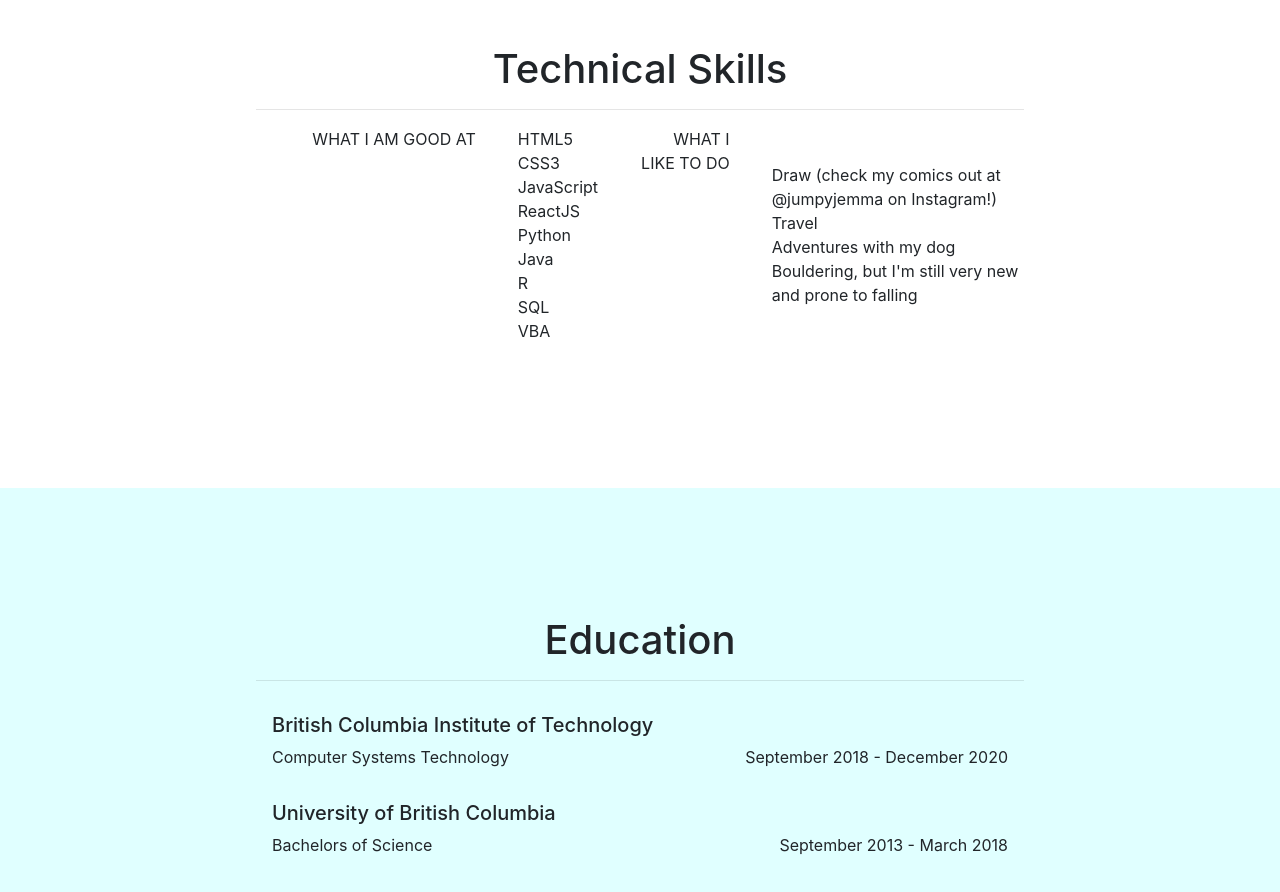
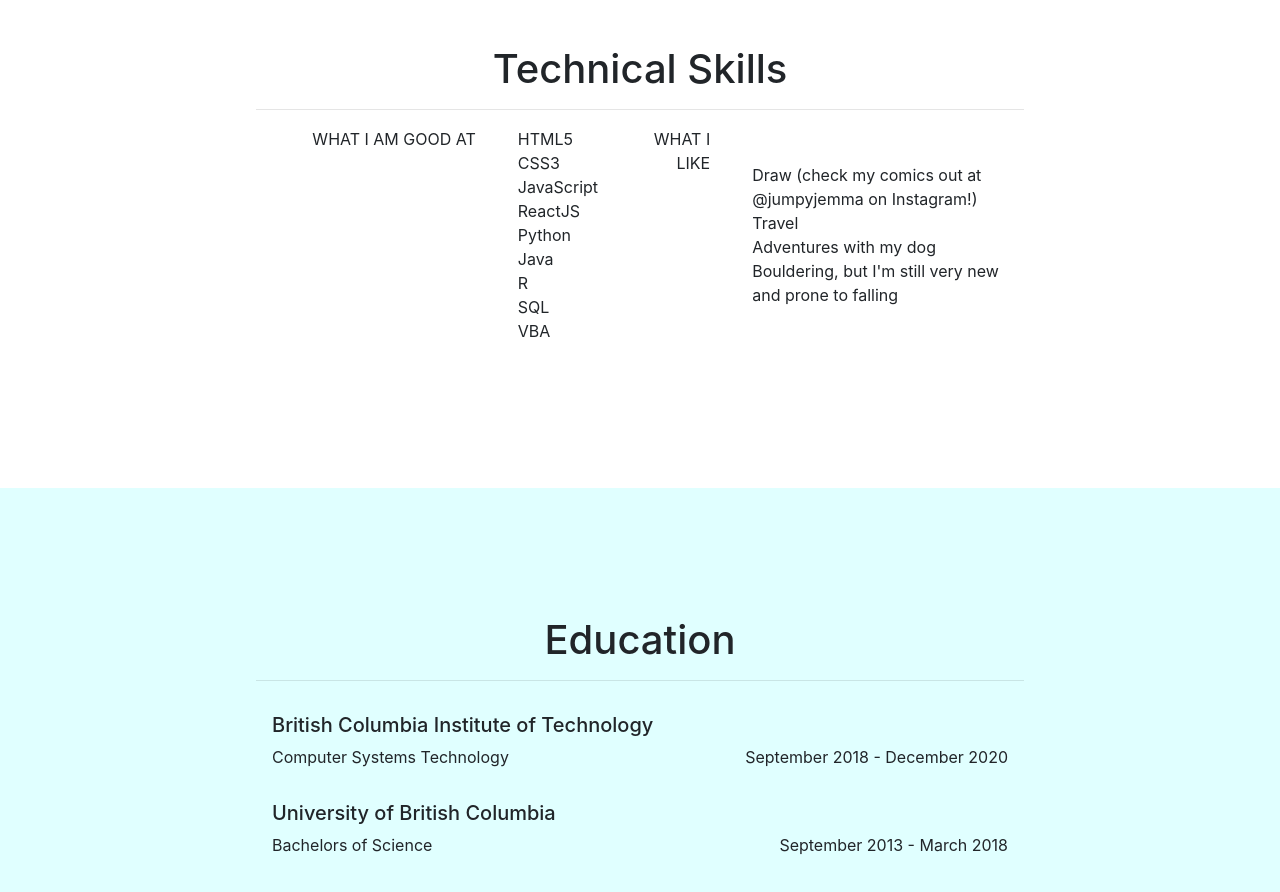
Before and after one commit to ViChungg/ViChungg.github.io, a plain HTML site: page index.html in a window 1280 px wide. Shown: the part 1340-2232 px from the top of the page. Drawn offline with nearby package versions, Linux system fonts and the light colour scheme; a web font is replaced by a local one.

Commit message:
Layout changes

```diff
--- a/index.html
+++ b/index.html
@@ -69,7 +69,7 @@
                 </table>
                 <table class="skills-table">
                   <tr>
-                    <td class="skills-title">WHAT I LIKE TO DO</td>
+                    <td class="skills-title">WHAT I LIKE</td>
                     <td class="skills-details">
                       <ul><li>Draw (check my comics out at @jumpyjemma on Instagram!)</li>
                       <li>Travel</li>
```
